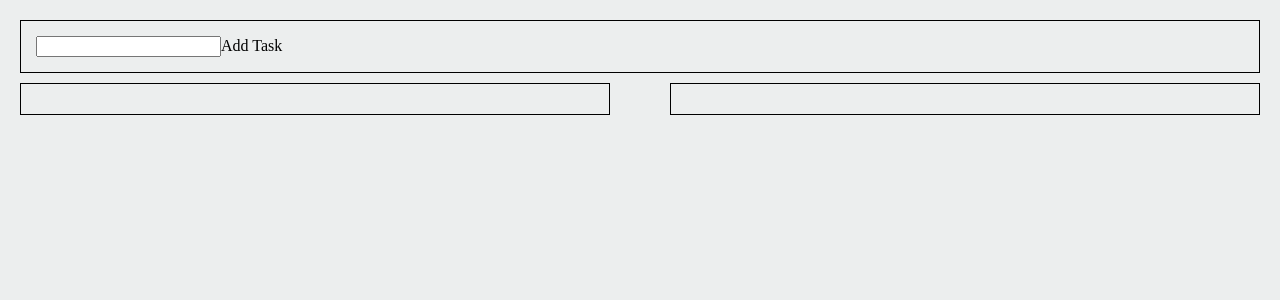
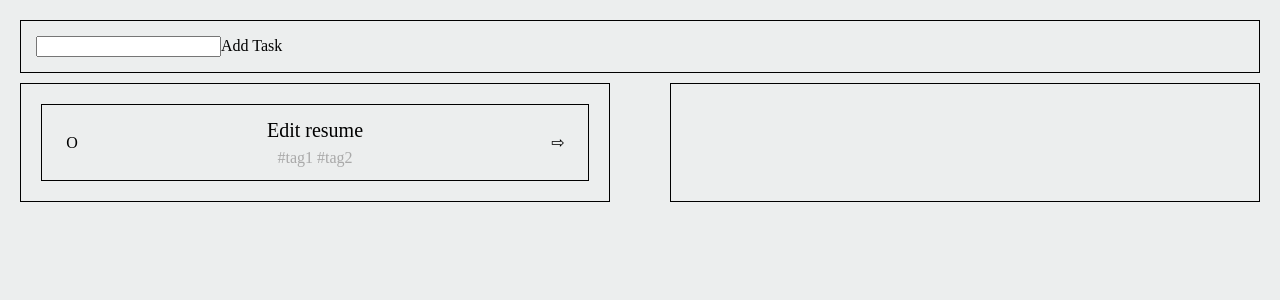
Before and after one commit to CaribouBlue/sprint, a React (Create React App) app: page /app in a window 1280 px wide. Shown: the top 300 px of the page. Built offline with nearby package versions, Linux system fonts and the light colour scheme.

Commit message:
created queue

```diff
--- a/src/actions/taskActions.js
+++ b/src/actions/taskActions.js
@@ -19,18 +19,26 @@ export const deleteTask = (index) => {
   store.dispatch(action);
 };
 
-export const closeTask = (index) => {
+export const changeStatus = (index, status, location) => {
   const action = {
-    type: 'CLOSE_TASK',
-    payload: index,
+    type: 'CHANGE_STATUS',
+    payload: {
+      index,
+      status,
+      location,
+    },
   };
   store.dispatch(action);
 }
 
-export const openTask = (index) => {
+export const moveTask = (index, location) => {
   const action = {
-    type: 'OPEN_TASK',
-    payload: index,
+    type: 'MOVE_TASK',
+    payload: {
+      index,
+      from: location,
+      to: location === 'queue' ? 'manager' : 'queue',
+    },
   };
   store.dispatch(action);
 }
--- /dev/null
+++ b/src/components/QTask.js
@@ -0,0 +1,32 @@
+import React from 'react';
+import {
+  moveTask,
+  changeStatus,
+} from '../actions/taskActions';
+
+const QTask = props => (
+  <div
+    className="task-box"
+    style={{color: props.closed ? 'grey' : 'black'}}
+  >
+    <button
+      onClick={() => moveTask(props.position, 'queue')}
+    >
+      ⇦
+    </button>
+    <div>
+      <h1>{props.name}</h1>
+      <p>{props.duration}</p>
+    </div>
+    <button
+      onClick={() => {
+        changeStatus(props.position, 'closed', 'queue');
+        moveTask(props.position, 'queue');
+      }}
+    >
+      {'O'}
+    </button>
+  </div>
+);
+
+export default QTask;
--- a/src/components/Task.js
+++ b/src/components/Task.js
@@ -1,8 +1,8 @@
 import React from 'react';
 import {
   deleteTask,
-  closeTask,
-  openTask,
+  changeStatus,
+  moveTask,
 } from '../actions/taskActions';
 
 const Task = props => (
@@ -11,7 +11,7 @@ const Task = props => (
     style={{color: props.closed ? 'grey' : 'black'}}
   >
     <button
-      onClick={() => props.closed ? openTask(props.position) : closeTask(props.position)}
+      onClick={() => changeStatus(props.position, props.closed ? 'open' : 'closed', 'manager')}
     >
       {props.closed ? '✓' : 'O'}
     </button>
@@ -19,11 +19,20 @@ const Task = props => (
       <h1>{props.name}</h1>
       <p>{props.tags}</p>
     </div>
-    <button
-      onClick={() => deleteTask(props.position)}
-    >
-      X
-    </button>
+    {
+      props.closed ?
+        <button
+          onClick={() => deleteTask(props.position)}
+        >
+          X
+        </button>
+        :
+        <button
+          onClick={() => moveTask(props.position, 'manager')}
+        >
+          ⇨
+        </button>
+    }
   </div>
 );
 
--- a/src/components/TaskQueue.js
+++ b/src/components/TaskQueue.js
@@ -1,9 +1,28 @@
 import React from 'react';
+import _ from 'lodash';
+import { QTask } from './_index';
+
+const renderTasks = (tasks) => {
+  return tasks.map((task, i) => {
+    var tags = task.tags ? task.tags.join(' ') : '';
+    var name = task.taskName;
+    return (
+      <QTask
+        key={_.uniqueId()}
+        position={i}
+        name={name}
+        tags={tags}
+        closed={task.status === 'closed'}
+      />
+    );
+  });
+};
 
 const TaskQueue = props => (
   <div
     className="task-queue"
   >
+    {renderTasks(props.tasks)}
   </div>
 );
 
--- a/src/components/_index.js
+++ b/src/components/_index.js
@@ -4,6 +4,7 @@ import TaskBar from './TaskBar';
 import TaskManager from './TaskManager';
 import Task from './Task';
 import TaskQueue from './TaskQueue';
+import QTask from './QTask';
 
 export {
   App,
@@ -12,4 +13,5 @@ export {
   TaskManager,
   Task,
   TaskQueue,
+  QTask,
 }
--- a/src/reducers/tasks.js
+++ b/src/reducers/tasks.js
@@ -1,5 +1,11 @@
 const defaultState = {
-  manager: [],
+  manager: [
+    {
+      tags: ['#tag1', '#tag2'],
+      taskName: 'Edit resume',
+      status: 'open',
+    },
+  ],
   queue: [],
 };
 
@@ -13,15 +19,21 @@ const tasksReducer = (state = defaultState, action) => {
       manager.splice(action.payload, 1);
       return {...state, manager};
     }
-    case 'CLOSE_TASK': {
-      const manager = [...state.manager];
-      manager[action.payload].status = 'closed';
-      return {...state, manager};
+    case 'CHANGE_STATUS': {
+      const pl = action.payload;
+      const newState = {};
+      newState.manager = [...state.manager];
+      newState.queue = [...state.queue];
+      newState[pl.location][pl.index] = { ...newState[pl.location][pl.index], status: pl.status};
+      return newState;
     }
-    case 'OPEN_TASK': {
-      const manager = [...state.manager];
-      manager[action.payload].status = 'open';
-      return {...state, manager};
+    case 'MOVE_TASK': {
+      const newState = {};
+      newState.manager = [...state.manager];
+      newState.queue = [...state.queue];
+      const task = newState[action.payload.from].splice(action.payload.index, 1)[0];
+      newState[action.payload.to].push(task);
+      return newState;
     }
     default:
       return state;
```
